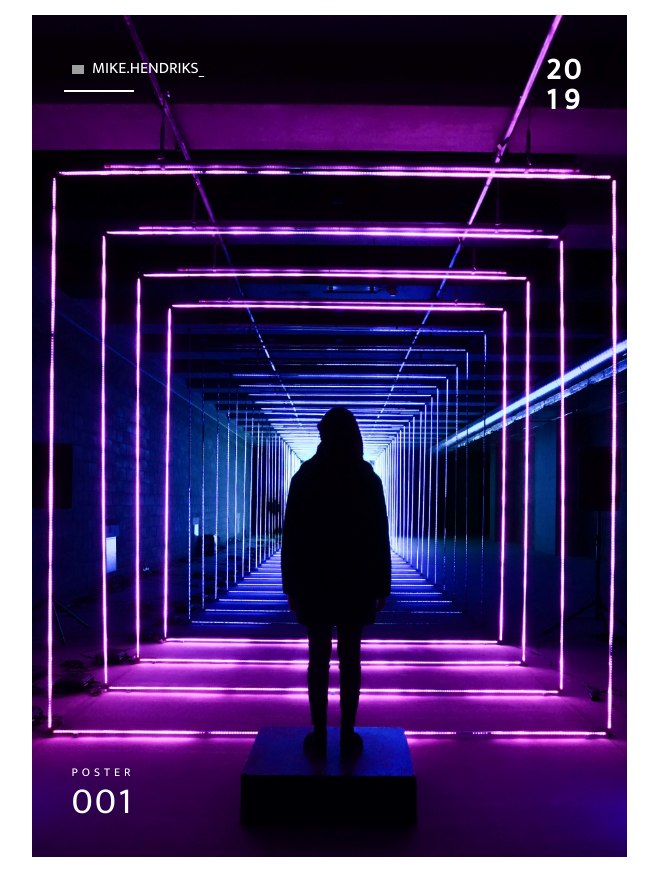
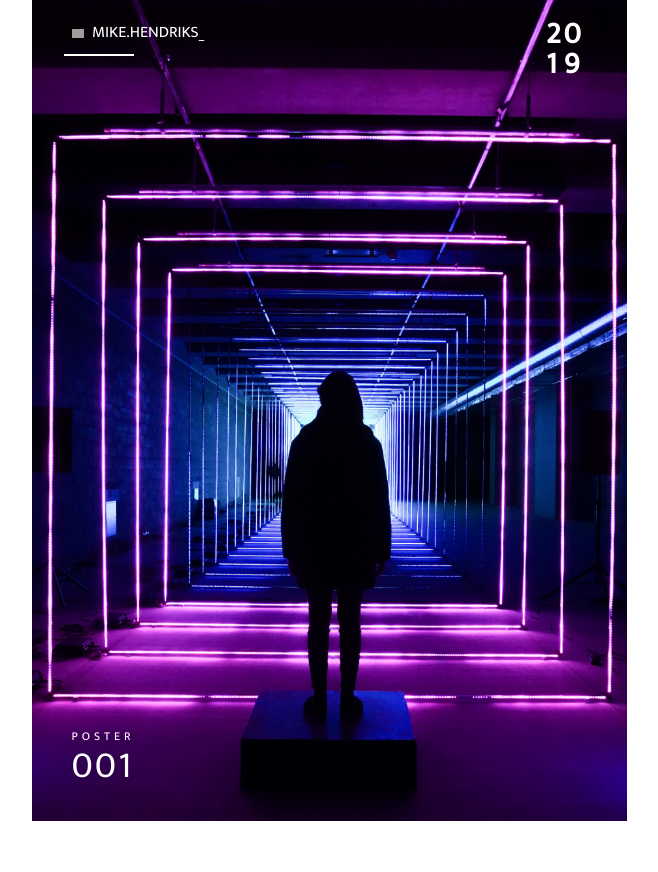
Before and after one commit to bartvdklu/Interactive-poster, a PHP site: page / in a window 1280 px wide. Shown: the whole page, without its empty margins (311-969 px from the left). After the commit the page ends 821 px from the top, so only its background shows below. Run offline with PHP 8.4, Linux system fonts and the light colour scheme; some libraries are stand-ins or nearby versions; grey boxes are pictures that could not be loaded.

Commit message:
- Treshhold updated - Blur updated (Only background gets blurred) - Overflow hidden - Centered poster

```diff
--- a/gulpfile.js
+++ b/gulpfile.js
@@ -3,12 +3,12 @@
 var notify = require("gulp-notify");
 
 gulp.task("watch", function() {
-  gulp.watch("inc/scss/**/*.scss", gulp.series("sass"));
+  gulp.watch("public/scss/**/*.scss", gulp.series("sass"));
 });
 
 gulp.task("sass", function() {
   return gulp
-    .src("inc/scss/**/*.scss")
+    .src("public/scss/**/*.scss")
     .pipe(sass())
     .on(
       "error",
@@ -16,5 +16,5 @@
         return error.message;
       })
     )
-    .pipe(gulp.dest("inc/css/"));
+    .pipe(gulp.dest("public/css/"));
 });
--- a/index.js
+++ b/index.js
@@ -18,6 +18,6 @@
     });
 
     proximity.on("change", function() {
-        io.emit('audiolevel', this.cm);
+        io.emit('distance', this.cm);
     });
 });
--- a/public/css/style.css
+++ b/public/css/style.css
@@ -1,15 +1,15 @@
 @import url("https://fonts.googleapis.com/css?family=Mukta");
-.right_left {
+.left_top {
   position: absolute;
   left: 40px;
   top: 40px;
   color: #fff;
   text-transform: uppercase; }
-  .right_left img {
+  .left_top img {
     width: 12px;
     margin-right: 5px;
     margin-bottom: -1px; }
-  .right_left::before {
+  .left_top::before {
     content: '';
     position: absolute;
     width: 70px;
@@ -50,18 +50,26 @@
     font-size: 37px; }
 
 body {
-  margin: 15px;
-  transition: all 0.5s cubic-bezier(0.645, 0.045, 0.355, 1);
+  width: 100vw;
+  height: 100vh;
+  margin: 0;
+  position: relative;
+  display: flex;
+  justify-content: center;
+  align-items: center; }
+
+main {
+  overflow: hidden;
+  background: #222;
   height: 842px;
   width: 595px;
-  margin-left: auto;
-  margin-right: auto;
+  font-family: "Mukta", sans-serif;
   position: relative; }
 
-main {
+div#background {
   background-image: url("../img/background.jpg");
   background-position: center;
   background-size: cover;
-  height: 100%;
-  font-family: "Mukta", sans-serif;
-  position: relative; }
+  height: 842px;
+  width: 595px;
+  transition: all 0.5s cubic-bezier(0.645, 0.045, 0.355, 1); }
--- a/public/index.html
+++ b/public/index.html
@@ -10,8 +10,8 @@
   </head>
   <body id="body">
     <main>
-
-      <div class="right_left">
+      <div id="background"></div>
+      <div class="left_top">
           <img src="./img/icons/instagram.svg" alt="instagram icon"/>
           mike.hendriks_
       </div>
@@ -26,15 +26,8 @@
         <span>001</span>
       </div>
     </main>
-    <script src="./js/main.js"></script>
     <script src="https://ajax.googleapis.com/ajax/libs/jquery/3.2.1/jquery.min.js"></script>
     <script src="https://cdnjs.cloudflare.com/ajax/libs/socket.io/2.1.1/socket.io.js"></script>
-    <script>
-        // var values = [];
-        var socket = io();
-        socket.on('audiolevel', function(data) {
-          console.log('data received: ' + data);
-      });
-    </script>
+    <script src="./js/main.js"></script>
   </body>
 </html>
--- a/public/js/main.js
+++ b/public/js/main.js
@@ -1,57 +1,20 @@
-// (function() {
-//   document.onmousemove = handleMouseMove;
-//   function handleMouseMove(event) {
-//     var dot, eventDoc, doc, body, pageX, pageY;
-//     var body = document.getElementById("body");
+(function() {
+    var body = document.getElementById("background");
+    var socket = io();
 
-//     event = event || window.event; // IE-ism
+    socket.on('distance', function(data) {
+      // console.log('distance: ' + data);
+      if (data > 150) {
+        body.style.filter = "blur(15px)";
+      } else if (data > 120) {
+        body.style.filter = "blur(10px)";
+      } else if (data > 100) {
+        body.style.filter = "blur(5px)";
+      } else if (data >= 80) {
+        body.style.filter = "blur(2px)";
+      } else if (data < 80) {
+        body.style.filter = "blur(0px)";
+      }
+    });
 
-//     // If pageX/Y aren't available and clientX/Y are,
-//     // calculate pageX/Y - logic taken from jQuery.
-//     // (This is to support old IE)
-//     if (event.pageX == null && event.clientX != null) {
-//       eventDoc = (event.target && event.target.ownerDocument) || document;
-//       doc = eventDoc.documentElement;
-//       body = eventDoc.body;
-
-//       event.pageX =
-//         event.clientX +
-//         ((doc && doc.scrollLeft) || (body && body.scrollLeft) || 0) -
-//         ((doc && doc.clientLeft) || (body && body.clientLeft) || 0);
-//       event.pageY =
-//         event.clientY +
-//         ((doc && doc.scrollTop) || (body && body.scrollTop) || 0) -
-//         ((doc && doc.clientTop) || (body && body.clientTop) || 0);
-//     }
-
-//     // Use event.pageX / event.pageY here
-//     console.log("X : " + event.pageX);
-
-//     if (event.pageX < 150) {
-//       body.style.filter = "blur(20px)";
-//     } else if (event.pageX < 300) {
-//       body.style.filter = "blur(15px)";
-//     } else if (event.pageX < 450) {
-//       body.style.filter = "blur(10px)";
-//     } else if (event.pageX < 600) {
-//       body.style.filter = "blur(5px)";
-//     } else if (event.pageX < 750) {
-//       body.style.filter = "blur(2px)";
-//       // } else if (event.pageX < 900) {
-//       // body.style.filter = "blur(2px)";
-//     } else if (event.pageX < 1150) {
-//       body.style.filter = "blur(2px)";
-//     } else if (event.pageX < 1300) {
-//       body.style.filter = "blur(5px)";
-//     } else if (event.pageX < 1550) {
-//       body.style.filter = "blur(10px)";
-//     } else if (event.pageX < 1700) {
-//       body.style.filter = "blur(15px)";
-//     } else if (event.pageX < 1850) {
-//       body.style.filter = "blur(20px)";
-//     }
-//     if (event.pageX > 750 && event.pageX < 900) {
-//       body.style.filter = "blur(0px)";
-//     }
-//   }
-// })();
+})();
--- a/public/scss/_components.scss
+++ b/public/scss/_components.scss
@@ -1,4 +1,4 @@
-.right_left{
+.left_top{
   position: absolute;
   left: $margin-from-side;
   top: $margin-from-side;
--- a/public/scss/style.scss
+++ b/public/scss/style.scss
@@ -3,19 +3,29 @@
 @import '_components';
 
 body {
-  margin: 15px;
-  transition: $transition;
+  width: 100vw;
+  height: 100vh;
+  margin: 0;
+  position: relative;
+  display: flex;
+  justify-content: center;
+  align-items: center;
+  // background: $color-main;
+}
+main {
+  overflow: hidden;
+  background: $color-main;
   height: $body-height;
   width: $body-width;
-  margin-left: auto;
-  margin-right: auto;
+  font-family: "Mukta", sans-serif;
   position: relative;
 }
-main {
+
+div#background{
   background-image: url("../img/background.jpg");
   background-position: center;
   background-size: cover;
-  height: 100%;
-  font-family: "Mukta", sans-serif;
-  position: relative;
+  height: $body-height;
+  width: $body-width;
+  transition: $transition;
 }
```
